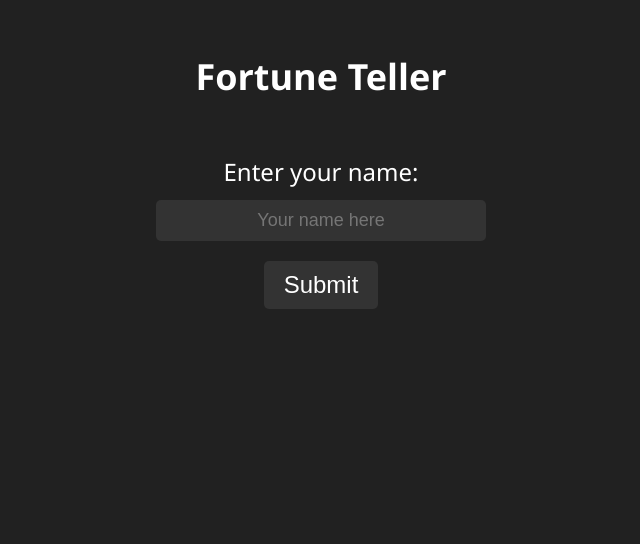
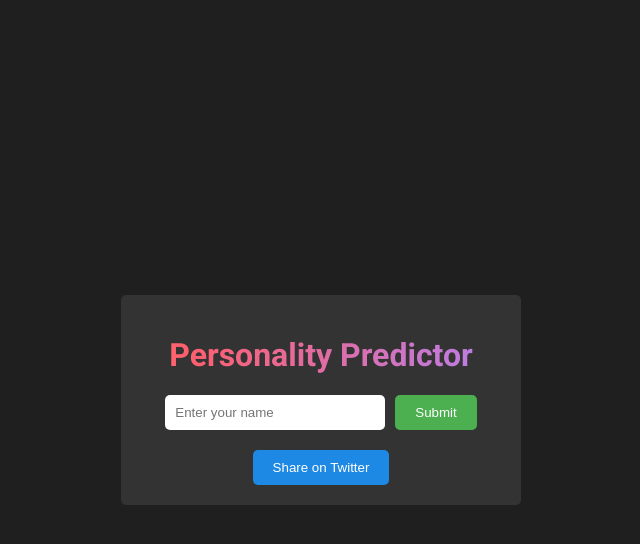
Before and after one commit to sumanthreddy329/fortuneteller, a plain HTML site: page index.html in a window 1280 px wide. Shown: the whole page, without its empty margins (319-959 px from the left). Drawn offline with Linux system fonts and the light colour scheme.

Commit message:
Personality Predictor

```diff
--- a/index.html
+++ b/index.html
@@ -1,143 +1,158 @@
 <!DOCTYPE html>
 <html lang="en">
 <head>
-	<meta charset="UTF-8">
-	<title>Fortune Teller</title>
+    <title>Personality Predictor</title>
+	<link type="image/png" sizes="96x96" rel="icon" href="https://img.icons8.com/stickers/100/predcit.png">
+    <link rel="stylesheet" href="https://fonts.googleapis.com/css2?family=Roboto:wght@300;400;500;700&display=swap">
+    <link rel="stylesheet" href="https://fonts.googleapis.com/icon?family=Material+Icons">
     <style>
         body {
-			background-color: #212121;
-			color: #fff;
-			font-family: 'Segoe UI', Tahoma, Geneva, Verdana, sans-serif;
-			font-size: 18px;
-			line-height: 1.5;
+            background-color: #1f1f1f;
+            color: #ffffff;
+            font-family: 'Roboto', sans-serif;
             margin: 0;
             padding: 0;
         }
 
-		h1 {
-			font-size: 36px;
-			margin-top: 50px;
-			text-align: center;
-		}
-
-		form {
+        .container {
             display: flex;
             flex-direction: column;
             align-items: center;
-			margin-top: 50px;
+            justify-content: center;
+            height: 100vh;
+            padding: 20px;
+            box-sizing: border-box;
         }
 
-		label {
-			font-size: 24px;
-			margin-bottom: 10px;
+        .card {
+            background-color: #333333;
+            border-radius: 5px;
+            padding: 20px;
+            text-align: center;
+            max-width: 400px;
+            width: 100%;
+            box-sizing: border-box;
         }
 
-		input[type="text"] {
-			background-color: #333;
-			border: none;
-			border-radius: 5px;
-			color: #fff;
-			font-size: 18px;
-			padding: 10px 15px;
-			width: 300px;
-			margin-bottom: 20px;
-			text-align: center;
+        @keyframes gradientAnimation {
+            0% { background-position: 0% 50%; }
+            50% { background-position: 100% 50%; }
+            100% { background-position: 0% 50%; }
         }
 
-		input[type="submit"] {
-			background-color: #333;
-			border: none;
-			border-radius: 5px;
-			color: #fff;
-			cursor: pointer;
-			font-size: 24px;
-			padding: 10px 20px;
-			transition: background-color 0.2s;
+        .title {
+            background-image: linear-gradient(to right, #FFC371, #FF5F6D, #AD84FF);
+            background-size: 200% auto;
+            -webkit-text-fill-color: transparent;
+            -webkit-background-clip: text;
+            animation: gradientAnimation 8s ease-in-out infinite;
         }
 
-		input[type="submit"]:hover {
-			background-color: #444;
+        .search-container {
+            display: flex;
+            justify-content: center;
+            align-items: center;
+            margin-bottom: 20px;
         }
 
-		.loader {
-  display: none;
-  position: absolute;
-  top: 50%;
-  left: 50%;
-  transform: translate(-50%, -50%);
+        .search-input {
+            padding: 10px;
+            border-radius: 5px;
+            border: none;
+            margin-right: 10px;
+            width: 200px;
         }
 
-.spinner {
-  width: 50px;
-  height: 50px;
-  border-radius: 50%;
-  border-top: 5px solid #3498db;
-  border-right: 5px solid transparent;
-  animation: spin 1s linear infinite;
+        .search-button {
+            background-color: #4caf50;
+            color: #ffffff;
+            border: none;
+            padding: 10px 20px;
+            border-radius: 5px;
+            cursor: pointer;
         }
 
-@keyframes spin {
-  0% {
-    transform: rotate(0deg);
-  }
-  100% {
-    transform: rotate(360deg);
-  }
+        .gif-container {
+            display: none;
+            justify-content: center;
+            align-items: center;
+            margin-bottom: 20px;
         }
 
-
-		.video-container {
-			display: none;
-			position: absolute;
-			top: 50%;
-			left: 50%;
-			transform: translate(-50%, -50%);
-			width: 70vw;
-			height: 70vh;
+        .gif {
+            max-width: 100%;
+            height: auto;
         }
 
-		@media (max-width: 768px) {
-			input[type="text"] {
+        .share-button {
+            background-color: #1e88e5;
+            color: #ffffff;
+            border: none;
+            padding: 10px 20px;
+            border-radius: 5px;
+            cursor: pointer;
+        }
+
+        @media (max-width: 600px) {
+            .card {
+                padding: 10px;
                 width: 90%;
             }
         }
     </style>
 </head>
 <body>
-	<h1>Fortune Teller</h1>
+    <div class="container">
+        <div class="card">
+            <h1 class="title">Personality Predictor</h1>
+            <form onsubmit="event.preventDefault(); getRandomGIF();" class="search-container">
+                <input type="text" id="name" class="search-input" placeholder="Enter your name" required>
+                <button type="submit" class="search-button">Submit</button>
+            </form>
+            <div class="gif-container">
+                <img id="gif" class="gif" src="" alt="Random GIF">
+            </div>
+            <button onclick="shareOnTwitter()" class="share-button">Share on Twitter</button>
+        </div>
+    </div>
+    <script>
+        function getRandomGIF() {
+            var name = document.getElementById("name").value;
+            var searchTerm = name + " telugu";
+            var apiKey = "ba1csUwRMsbOQ7J5O8VVH6efVnso7VYA";
+            var limit = 25;
+            var rating = "g";
+            var url = `https://api.giphy.com/v1/gifs/search?api_key=${apiKey}&q=${searchTerm}&limit=${limit}&rating=${rating}`;
 
-	<form>
-		<label for="name-input">Enter your name:</label>
-		<input type="text" id="name-input" placeholder="Your name here" required>
-		<input type="submit" value="Submit">
-		<div class="loader">
-			<div class="spinner"></div>
-		</div>
-	</form>
+            fetch(url)
+                .then(response => response.json())
+                .then(data => {
+                    if (data.data.length > 0) {
+                        var randomIndex = Math.floor(Math.random() * data.data.length);
+                        var gifUrl = data.data[randomIndex].images.original.url;
 
-	<div class="video-container">
-		<iframe width="100%" height="100%" src="https://www.youtube.com/embed/uHdw798ZXts?autoplay=1&start=105" frameborder="0" allow="accelerometer; autoplay; clipboard-write; encrypted-media; gyroscope; picture-in-picture" allowfullscreen></iframe>
+                        var gifElement = document.getElementById("gif");
+                        gifElement.src = gifUrl;
 
-	</div>
+                        var gifContainer = document.querySelector(".gif-container");
+                        gifContainer.style.display = "flex";
+                    } else {
+                        alert("No GIFs found for the given name.");
+                    }
+                })
+                .catch(error => {
+                    console.error("Error getting GIF:", error);
+                    alert("Error getting GIF. Please try again.");
+                });
+        }
 
-	<script>
-		const form = document.querySelector('form');
-		const loader = document.querySelector('.loader');
-		const videoContainer = document.querySelector('.video-container');
-
-		form.addEventListener('submit', function(event) {
-			event.preventDefault();
-			const name = document.querySelector('#name-input').value;
-			if (name.trim() === '') {
-				alert('Please enter your name');
-				return;
+        function shareOnTwitter() {
+            var gifUrl = document.getElementById("gif").src;
+            var encodedUrl = encodeURIComponent(gifUrl);
+            var tweetText = `Discover your personality here: https://badhdhakist.netlify.app ${encodedUrl}`;
+            var tweetUrl = `https://twitter.com/intent/tweet?text=${tweetText}`;
+            window.open(tweetUrl);
         }
-			loader.style.display = 'block';
-			setTimeout(function() {
-				loader.style.display = 'none';
-				videoContainer.style.display = 'block';
-			}, 5000);
-		});
     </script>
 </body>
 </html>
```
Lines whose indentation alone changed are shown as unchanged.
